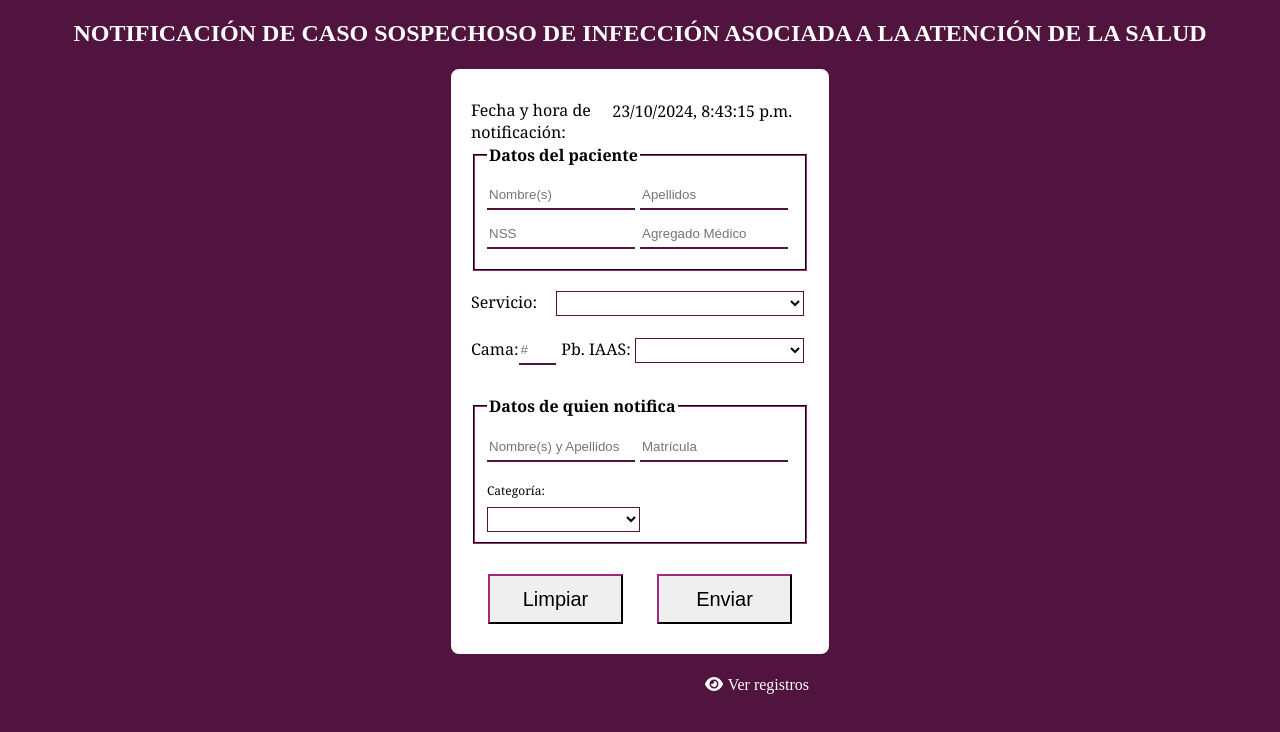
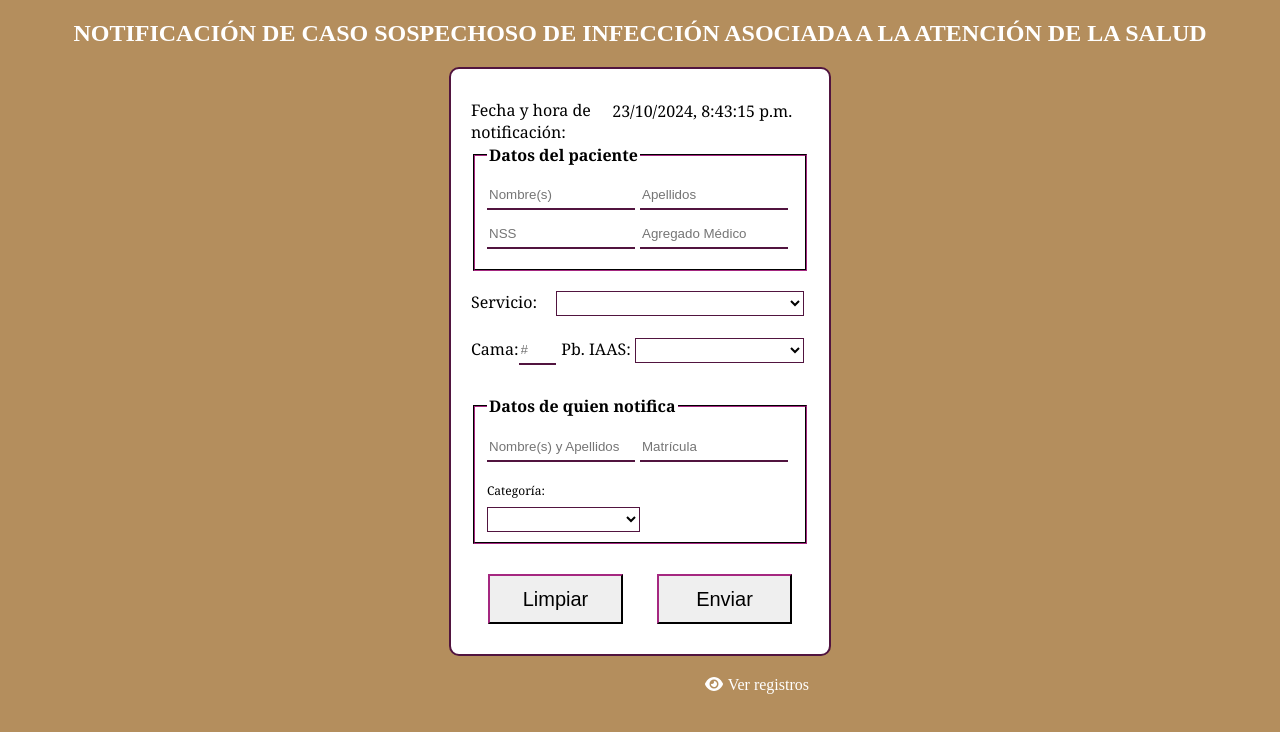
Before and after one commit to JashuiY/iaas1, a plain HTML site: page index.html in a window 1280 px wide. Drawn offline with Linux system fonts and the light colour scheme.

Commit message:
Update estilos.css

```diff
--- a/css/estilos.css
+++ b/css/estilos.css
@@ -16,7 +16,7 @@ input[type=number] {
 }
 
 body{
-    background: var(--bold-color); /*linear-gradient(-45deg, var(--bold-color), var(--bg-color), var(--clear-color));*/
+    background: #b48e5d;/*var(--bold-color); /*linear-gradient(-45deg, var(--bold-color), var(--bg-color), var(--clear-color));*/
     /*background-color: var(--bg-color);*/
     color: white;
 }
```
